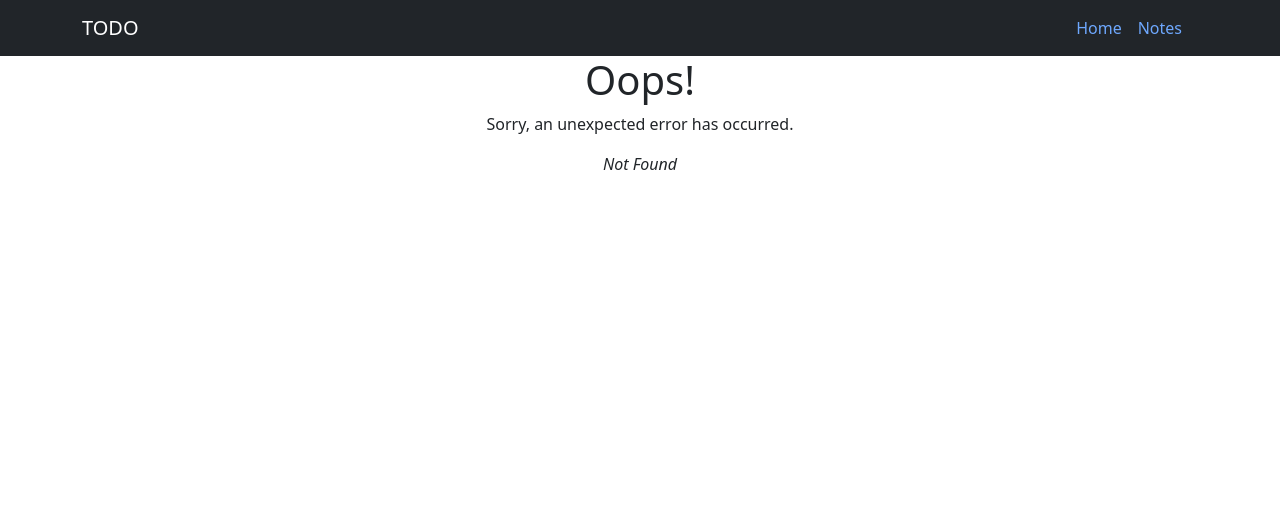
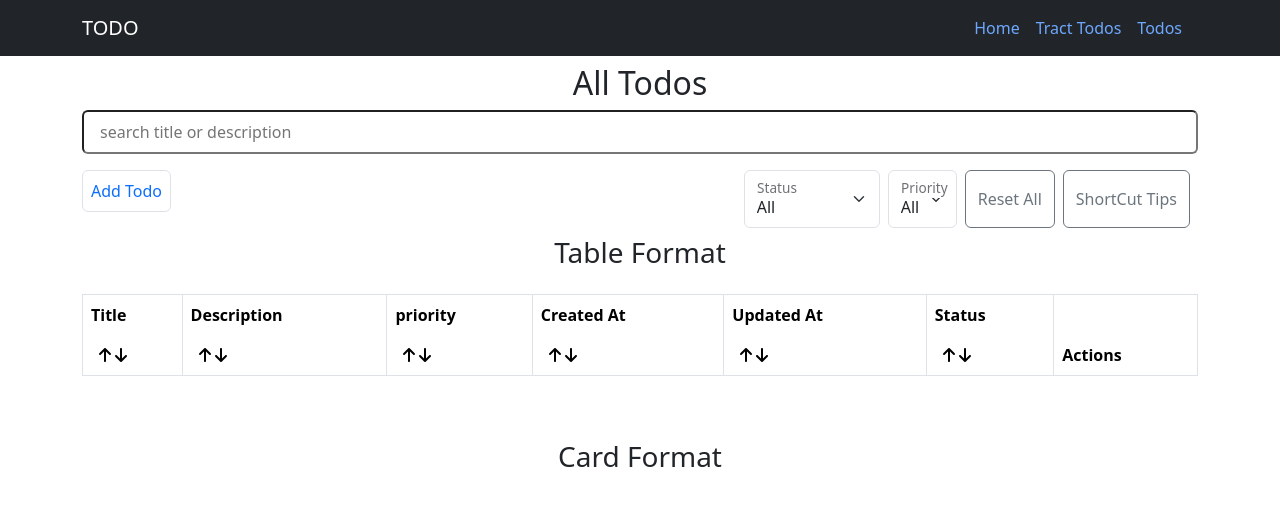
Before and after one commit to ditu10/ditu-todo-app, a React (Create React App) app: page /todos in a window 1280 px wide. Before the commit this address had no page. Shown: the top 506 px of the page. Built offline with nearby package versions, Linux system fonts and the light colour scheme.

Commit message:
Card added

```diff
--- a/src/App.css
+++ b/src/App.css
@@ -36,3 +36,17 @@
     transform: rotate(360deg);
   }
 }
+
+.my-card{
+  /* border: 1px solid slategray; */
+  box-shadow: 0 0 5px rgba(0, 0, 0, 0.5);
+  transition: box-shadow 0.3s ease-in-out;
+}
+
+.my-card:hover{
+  /*transform: scale(1.02);*/
+  transition: box-shadow 0.3s ease-in-out;
+  /* box-shadow: 2px 2px 4px rgba(90, 89, 89, 0.4), -2px -2px 4px rgba(255, 255, 255, 0.3); */
+  box-shadow: 0 0 10px rgba(0, 0, 0, 0.5);
+
+}
--- a/src/Components/FormModal.js
+++ b/src/Components/FormModal.js
@@ -7,7 +7,7 @@ import Modal from 'react-bootstrap/Modal';
 import { v4 as uuid } from "uuid";
 
 
-export const FormModal = ({heading, buttonName, addNoteToTable, note, updateNoteToTable}) => {
+export const FormModal = ({heading, buttonName, addNoteToTable, note, updateNoteToTable, children}) => {
 
   const title = useRef();
   const description = useRef();
@@ -56,9 +56,9 @@ export const FormModal = ({heading, buttonName, addNoteToTable, note, updateNote
   }
   return (
     <>
-    <Button className='border ' variant="outline-primary" onClick={handleShow}>
-        {buttonName}
-      </Button>
+    <span style={{cursor:'pointer'}} onClick={handleShow}>
+        {children}
+      </span>
 
       <Modal show={show} onHide={handleClose}>
         <Modal.Header closeButton>
--- /dev/null
+++ b/src/Components/TodoCard.js
@@ -0,0 +1,54 @@
+import React from "react";
+import { FormModal } from "./FormModal";
+import { CiEdit } from "react-icons/ci";
+import { RiDeleteBin2Fill } from "react-icons/ri";
+import { FaStar } from "react-icons/fa";
+
+export const TodoCart = ({note, StatusColor, updateNoteToTable, deleteNote}) => {
+  return (
+    <div className="col-lg-3 col-md-6 col-12 mb-4">
+      <div style={{}} className="card my-card h-100 text-bg-light">
+        <div
+          className={`card-header text-white d-flex justify-content-between ${
+            StatusColor[note.status]
+          }`}
+        >
+          <p className="fs-5 my-0"> {note.status} </p>
+          <div>
+            <FormModal
+              updateNoteToTable={updateNoteToTable}
+              note={note}
+              heading="Update Todo"
+              buttonName="Update"
+            >
+              <CiEdit className="fs-3 me-2" />
+            </FormModal>
+            <RiDeleteBin2Fill
+              style={{ cursor: "pointer" }}
+              onClick={() => deleteNote(note.id)}
+              className="fs-3"
+            />
+          </div>
+        </div>
+        <div className="card-body d-flex justify-content-between flex-column">
+          <div>
+            <h5 className="card-title">{note.title}</h5>
+            <p className="card-text ">{note.description}</p>
+          </div>
+          <div className="mt-2">
+            {/* <span className="text-secondary">Priority : </span> */}
+            {Array.from({ length: note.priority }, (_, index) => {
+              return <FaStar />;
+            })}
+          </div>
+        </div>
+        <div className="card-footer">
+          {/* <p className="text-secondary m-0 p-0 ">Created: {note.createdAt}</p> */}
+          <small className="text-secondary m-0 p-0 ">
+            Last Modified: {note.updatedAt}
+          </small>
+        </div>
+      </div>
+    </div>
+  );
+};
--- a/src/Components/ViewNotesTable.js
+++ b/src/Components/ViewNotesTable.js
@@ -1,113 +1,124 @@
-import React, { useRef, useState } from 'react'
-import { Button, ButtonGroup, FloatingLabel, Form, Modal } from 'react-bootstrap';
-import Table from 'react-bootstrap/Table';
-import { FormModal } from './FormModal';
-import { SortButton } from './SortButton';
+import React, { useRef, useState } from "react";
+import {
+  Button,
+  ButtonGroup,
+  FloatingLabel,
+  Form,
+  Modal,
+} from "react-bootstrap";
+import Table from "react-bootstrap/Table";
+import { FormModal } from "./FormModal";
+import { SortButton } from "./SortButton";
+import { StatusColor } from "../helper/StatusColor";
+import { TodoCart } from "./TodoCard";
+import { CiEdit } from "react-icons/ci";
+import { RiDeleteBin2Fill } from "react-icons/ri";
 
-
-export const ViewNotesTable = ({notes,viewNotes,setViewNotes, deleteNote, addNoteToTable, setNotes, updateNoteToTable}) => {
-    const statusRef = useRef()
-    const priorityRef = useRef()
+export const ViewNotesTable = ({
+  notes,
+  viewNotes,
+  setViewNotes,
+  deleteNote,
+  addNoteToTable,
+  setNotes,
+  updateNoteToTable,
+}) => {
+  const statusRef = useRef();
+  const priorityRef = useRef();
 
   const [show, setShow] = useState(false);
 
   const handleClose = () => setShow(false);
   const handleShow = () => setShow(true);
   const statusVal = {
-      "Pending" : 1,
-      "In Progress" : 2,
-      "Completed" : 3,
-      "Failed" : 4
-    }
+    Pending: 1,
+    "In Progress": 2,
+    Completed: 3,
+    Failed: 4,
+  };
 
   const status = ["Pending", "In Progress", "Completed", "Failed"];
-    const priority = [1,2,3,4,5];
-
-
+  const priority = [1, 2, 3, 4, 5];
 
   const handleSorting = (isAsc, fieldName) => {
-      console.log(isAsc + "  " + fieldName)
+    console.log(isAsc + "  " + fieldName);
     const sortProperty = fieldName;
     let temp = [...viewNotes];
 
-      if(sortProperty === 'status'){
-        temp.sort((a,b) => {
-          return isAsc? statusVal[a[sortProperty]] - statusVal[b[sortProperty]] :
-                  statusVal[b[sortProperty]] - statusVal[a[sortProperty]]
-        })
-      } else{
-          temp.sort((a,b) => {
-          return isAsc ? a[sortProperty].localeCompare(b[sortProperty]):
-                  b[sortProperty].localeCompare(a[sortProperty])
-        })
+    if (sortProperty === "status") {
+      temp.sort((a, b) => {
+        return isAsc
+          ? statusVal[a[sortProperty]] - statusVal[b[sortProperty]]
+          : statusVal[b[sortProperty]] - statusVal[a[sortProperty]];
+      });
+    } else {
+      temp.sort((a, b) => {
+        return isAsc
+          ? a[sortProperty].localeCompare(b[sortProperty])
+          : b[sortProperty].localeCompare(a[sortProperty]);
+      });
     }
 
-      console.log(temp)
-      setViewNotes(temp)
-    }
+    console.log(temp);
+    setViewNotes(temp);
+  };
 
-    const filterNotes = (fieldName) =>{
+  const filterNotes = (fieldName) => {
     let val;
     let anotherVal;
     let anotherField;
 
     switch (fieldName) {
-        case 'status':
-          val = statusRef.current.value
-          anotherField = 'priority'
-          anotherVal = priorityRef.current.value
-          break
-        case 'priority':
-          val = priorityRef.current.value
-          anotherField = 'status'
-          anotherVal = statusRef.current.value
-          break
+      case "status":
+        val = statusRef.current.value;
+        anotherField = "priority";
+        anotherVal = priorityRef.current.value;
+        break;
+      case "priority":
+        val = priorityRef.current.value;
+        anotherField = "status";
+        anotherVal = statusRef.current.value;
+        break;
 
       default:
-          break
+        break;
     }
     const temp = [...notes];
 
-      if(val === 'all' && anotherVal === 'all'){
-        setViewNotes(notes)
-
-      }
-      else if(val !== 'all' && anotherVal !== 'all') {
-        const filteredNotes = temp.filter(note => {
-          if(note[fieldName] === val && note[anotherField] === anotherVal) {
+    if (val === "all" && anotherVal === "all") {
+      setViewNotes(notes);
+    } else if (val !== "all" && anotherVal !== "all") {
+      const filteredNotes = temp.filter((note) => {
+        if (note[fieldName] === val && note[anotherField] === anotherVal) {
           return note;
         }
-        })
-        setViewNotes(filteredNotes)
-      }
-      else if(val === 'all' & anotherVal !== 'all') {
-        const filteredNotes = temp.filter(note => {
-          if(note[anotherField] === anotherVal) {
+      });
+      setViewNotes(filteredNotes);
+    } else if ((val === "all") & (anotherVal !== "all")) {
+      const filteredNotes = temp.filter((note) => {
+        if (note[anotherField] === anotherVal) {
           return note;
         }
-        })
-        setViewNotes(filteredNotes)
-      }
-      else {
-        const filteredNotes = temp.filter(note => {
-          if(note[fieldName] === val) {
+      });
+      setViewNotes(filteredNotes);
+    } else {
+      const filteredNotes = temp.filter((note) => {
+        if (note[fieldName] === val) {
           return note;
         }
-        })
-        setViewNotes(filteredNotes)
+      });
+      setViewNotes(filteredNotes);
     }
-
-
-
-    }
+  };
 
   const undoSorting = () => {
-      setViewNotes(notes)
-    }
+    setViewNotes(notes);
+    statusRef.current.value = "all";
+    priorityRef.current.value = "all";
+  };
 
   return (
-        <div className='container mt-3'>
-
+    <div className="container mt-3">
       <Modal show={show} onHide={handleClose}>
         <Modal.Header closeButton>
           <Modal.Title>ShortCut Key</Modal.Title>
@@ -123,67 +134,115 @@ export const ViewNotesTable = ({notes,viewNotes,setViewNotes, deleteNote, addNot
           <Button variant="secondary" onClick={handleClose}>
             Close
           </Button>
-
         </Modal.Footer>
       </Modal>
 
-        <div className='d-flex justify-content-between'>
+      <div className="d-flex justify-content-between">
+        <FormModal
+          addNoteToTable={addNoteToTable}
+          heading="Add New Todo"
+          buttonName="Add Todo"
+        >
+          <p className="border p-2 rounded btn btn-outline-primary">Add Todo</p>
+        </FormModal>
 
-        <FormModal addNoteToTable={addNoteToTable}  heading="Add New Note" buttonName="Add note"/>
-
-        <div className='d-flex gap-2'>
-          <FloatingLabel controlId="status" label="Status">
-              <Form.Select ref={statusRef}  onChange={() => filterNotes('status')}>
+        <div className="d-md-flex gap-2">
+          <FloatingLabel className="mb-2" controlId="status" label="Status">
+            <Form.Select ref={statusRef} onChange={() => filterNotes("status")}>
               <option value="all">All</option>
-                  {
-                  status.map(x => {
-                    return (<option value={x}>{x}</option>)
-                  })
-                }
+              {status.map((x) => {
+                return <option value={x}>{x}</option>;
+              })}
             </Form.Select>
           </FloatingLabel>
 
-            <FloatingLabel controlId="priority" label="Priority">
-              <Form.Select ref={priorityRef} onChange={() => filterNotes('priority')}>
+          <FloatingLabel
+            className=" mb-2"
+            controlId="priority"
+            label="Priority"
+          >
+            <Form.Select
+              ref={priorityRef}
+              onChange={() => filterNotes("priority")}
+            >
               <option value="all">All</option>
-                  {
-                priority.map(x => {
-                    return (<option value={x}>{x}</option>)
-                  })
-                }
+              {priority.map((x) => {
+                return <option value={x}>{x}</option>;
+              })}
             </Form.Select>
           </FloatingLabel>
 
-          <div>
-            <button onClick={() => undoSorting()} className='me-2 btn btn-outline-secondary'>Undo Sorting</button>
-            <button className='me-2 btn btn-outline-secondary' onClick={handleShow}> ShortCut Tips </button>
+          <div className="d-lg-flex mb-2">
+            <button
+              onClick={() => undoSorting()}
+              className="me-2 btn btn-outline-secondary"
+            >
+              Reset All
+            </button>
+            <button
+              className="me-2 btn btn-outline-secondary"
+              onClick={handleShow}
+            >
+              {" "}
+              ShortCut Tips{" "}
+            </button>
           </div>
-
         </div>
       </div>
 
-        <Table className='mt-3' striped responsive bordered hover>
+      {/* table representation */}
+      <h3 className="text-center">Table Format</h3>
+      <section>
+        <Table className="mt-3" striped responsive bordered hover>
           <thead>
             <tr>
-              <th>ID</th>
-
-              <th> Title <SortButton handleSorting={handleSorting} fieldName="title" /> </th>
-              <th >Description <SortButton handleSorting={handleSorting} fieldName="description" /> </th>
-              <th>priority <SortButton handleSorting={handleSorting} fieldName="priority"/> </th>
-              <th>Created At <SortButton handleSorting={handleSorting} fieldName="createdAt" /> </th>
-              <th>Updated At <SortButton handleSorting={handleSorting} fieldName="updatedAt" /> </th>
-              <th>Status <SortButton handleSorting={handleSorting} fieldName="status" /> </th>
-
+              <th>
+                <p>Title</p>
+                <SortButton
+                  handleSorting={handleSorting}
+                  fieldName="title"
+                />
+              </th>
+              <th>
+                <p>Description</p>
+                <SortButton
+                  handleSorting={handleSorting}
+                  fieldName="description"
+                />{" "}
+              </th>
+              <th>
+                <p>priority</p>
+                <SortButton
+                  handleSorting={handleSorting}
+                  fieldName="priority"
+                />{" "}
+              </th>
+              <th>
+                <p>Created At</p>
+                <SortButton
+                  handleSorting={handleSorting}
+                  fieldName="createdAt"
+                />{" "}
+              </th>
+              <th>
+                <p>Updated At</p>
+                <SortButton
+                  handleSorting={handleSorting}
+                  fieldName="updatedAt"
+                />
+              </th>
+              <th>
+                <p>Status</p>
+                <SortButton handleSorting={handleSorting} fieldName="status" />{" "}
+              </th>
 
               <th>Actions</th>
             </tr>
           </thead>
           <tbody>
-            {
-              viewNotes.map((note, key) => {
+            {viewNotes.map((note, key) => {
               return (
                 <tr key={key}>
-                        <td>{note.id}</td>
                   <td>{note.title}</td>
                   <td>{note.description}</td>
                   <td>{note.priority}</td>
@@ -191,19 +250,47 @@ export const ViewNotesTable = ({notes,viewNotes,setViewNotes, deleteNote, addNot
                   <td>{note.updatedAt}</td>
                   <td>{note.status}</td>
                   <td>
-                            <ButtonGroup>
-                                  <FormModal updateNoteToTable={updateNoteToTable} note={note} heading="Update the Note" buttonName="Update"/>
-                                  <Button  variant="outline-danger" className='border' onClick={() => deleteNote(note.id)}>Delete</Button>
-                            </ButtonGroup>
+                    <div className="d-flex">
+                      <FormModal
+                        updateNoteToTable={updateNoteToTable}
+                        note={note}
+                        heading="Update Todo"
+                        buttonName="Update"
+                      >
+                        <CiEdit className="fs-3 me-2 text-success" />
+                      </FormModal>
+                      <div
+                        className="text-danger"
+                        onClick={() => deleteNote(note.id)}
+                      >
+                        <RiDeleteBin2Fill
+                          style={{ cursor: "pointer" }}
+                          onClick={() => deleteNote(note.id)}
+                          className="fs-3"
+                        />
+                      </div>
+                    </div>
                   </td>
                 </tr>
-                    )
-
-                })
-            }
-
+              );
+            })}
           </tbody>
         </Table>
+      </section>
+
+      <h3 className="text-center mt-5 mb-4">Card Format</h3>
+      <section className="row mt-3">
+        {viewNotes.map((note) => {
+          return (
+            <TodoCart
+              note={note}
+              StatusColor={StatusColor}
+              updateNoteToTable={updateNoteToTable}
+              deleteNote={deleteNote}
+            />
+          );
+        })}
+      </section>
     </div>
   );
-}
+};
--- a/src/Navbar/MyNavbar.js
+++ b/src/Navbar/MyNavbar.js
@@ -13,7 +13,8 @@ const MyNavbar = () => {
           </Navbar.Brand>
           <Nav className="ms-auto">
             <NavLink className="text-decoration-none text-gray me-3" to="/">Home</NavLink>
-            <NavLink className="text-decoration-none text-gray me-3" to="/notes">Notes</NavLink>
+            <NavLink className="text-decoration-none text-gray me-3" to="/track_todo">Tract Todos</NavLink>
+            <NavLink className="text-decoration-none text-gray me-3" to="/todos">Todos</NavLink>
           </Nav>
         </Container>
       </Navbar>
--- a/src/Pages/HomeIndex.js
+++ b/src/Pages/HomeIndex.js
@@ -1,21 +1,33 @@
-import React from 'react'
-import MyNavbar from '../Navbar/MyNavbar'
+import React from "react";
+import MyNavbar from "../Navbar/MyNavbar";
+import { NavLink, Navigate } from "react-router-dom";
 
 export const HomeIndex = () => {
-    const deleteAllNotesFromLocalStorage = () => {
-        const opinion = window.confirm("Are you sure to delete all the notes from Local storage?")
-        if(opinion){
-          localStorage.removeItem("notes")
-        }
-        else{
-        }
-      }
+  const deleteAllNotesFromLocalStorage = () => {
+    const opinion = window.confirm(
+      "Are you sure to delete all the notes from Local storage?"
+    );
+    if (opinion) {
+      localStorage.removeItem("notes");
+    } else {
+    }
+  };
   return (
     <div>
-        <MyNavbar/>
-        <h2 className='mt-3'>Welcome to the TODO App</h2>
-        <button onClick={deleteAllNotesFromLocalStorage} className='mx-auto mt-0 rounded btn btn-outline-danger'>Clear All Notes</button>
+      <MyNavbar />
+      <h2 className="mt-3">Welcome to the TODO App</h2>
+      <NavLink to={'/todos'}>
+        <button className="mx-auto mt-0 rounded btn btn-outline-success me-2">
+          Get Started
+        </button>
+      </NavLink>
+      <button
+        onClick={deleteAllNotesFromLocalStorage}
+        className="mx-auto mt-0 rounded btn btn-outline-danger me-2"
+      >
+        Clear All Notes
+      </button>
 
     </div>
-  )
-}
+  );
+};
--- a/src/Pages/ShowNotes.js
+++ b/src/Pages/ShowNotes.js
@@ -98,7 +98,7 @@ export const ShowNotes = () => {
     <>
         <MyNavbar/>
         <div className='mt-2'>
-        <h2 className='text-center'>All Notes</h2>
+        <h2 className='text-center'>All Todos</h2>
         <div  className='container'>
             <input className='py-2 w-100 px-3 rounded' placeholder='search title or description' onChange={handleSearchBtn} name='search' id='search'/>
 
--- /dev/null
+++ b/src/Pages/TrackTodo.js
@@ -0,0 +1,14 @@
+import React from 'react'
+import MyNavbar from '../Navbar/MyNavbar'
+
+export const TrackTodo = () => {
+
+  return (
+    <div>
+        <MyNavbar/>
+        <section>
+
+        </section>
+    </div>
+  )
+}
--- /dev/null
+++ b/src/helper/StatusColor.js
@@ -0,0 +1,6 @@
+export const StatusColor = {
+    "Pending" : 'bg-secondary',
+    "In Progress" : 'bg-primary',
+    "Completed" : 'bg-success',
+    "Failed" : 'bg-danger'
+}
```
Also changed, not shown: src/Routes.js (+4 -3 lines). Lines whose indentation alone changed are shown as unchanged.
